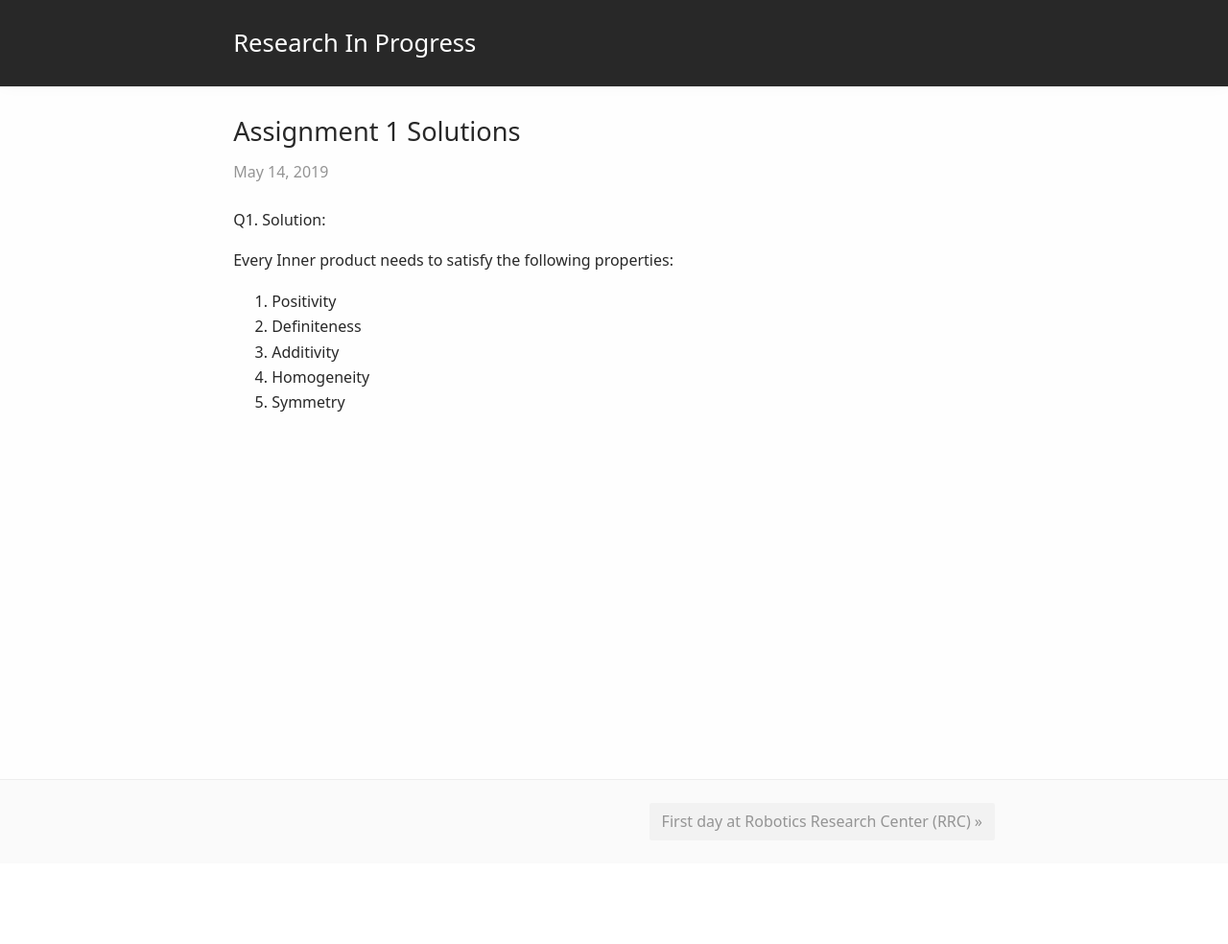
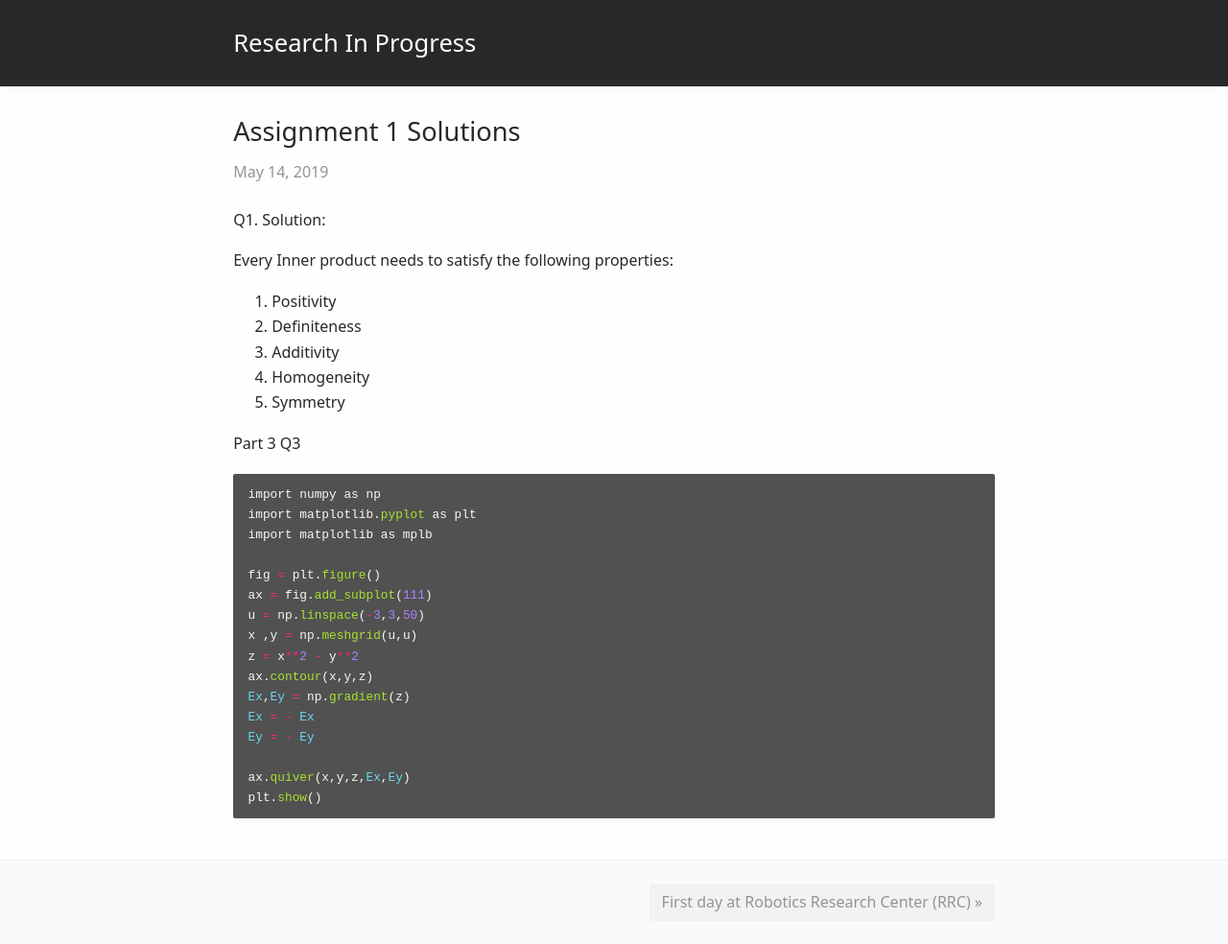
Before and after one commit to AnuragSahu/Research_In_Progress, a Jekyll site: the page built from _posts/2019-05-14-First Assignment.md, in a window 1280 px wide. Shown: the whole page at 96% size. Built offline with Jekyll 4.4.1, drawn with Linux system fonts in a browser that asks for light colours; our own code applies the rules of GitHub Pages for plain Markdown files; before the commit the page ends 900 px from its top, so only the background shows below that.

Commit message:
Added p3q3

```diff
--- a/_posts/2019-05-14-First Assignment.md
+++ b/_posts/2019-05-14-First Assignment.md
@@ -12,3 +12,25 @@ Every Inner product needs to satisfy the following properties:
 3. Additivity
 4. Homogeneity
 5. Symmetry
+
+
+Part 3 Q3
+
+{% highlight ruby %}
+import numpy as np
+import matplotlib.pyplot as plt
+import matplotlib as mplb
+
+fig = plt.figure()
+ax = fig.add_subplot(111)
+u = np.linspace(-3,3,50)
+x ,y = np.meshgrid(u,u)
+z = x**2 - y**2
+ax.contour(x,y,z)
+Ex,Ey = np.gradient(z)
+Ex = - Ex
+Ey = - Ey
+
+ax.quiver(x,y,z,Ex,Ey)
+plt.show()
+{% endhighlight %}
```
